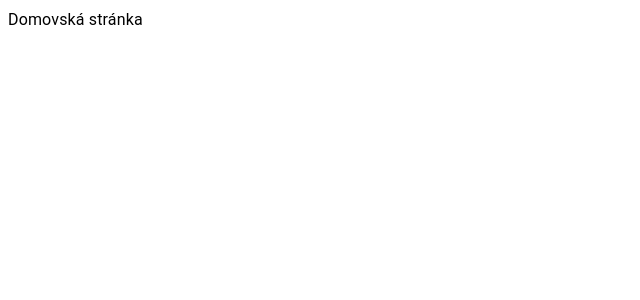
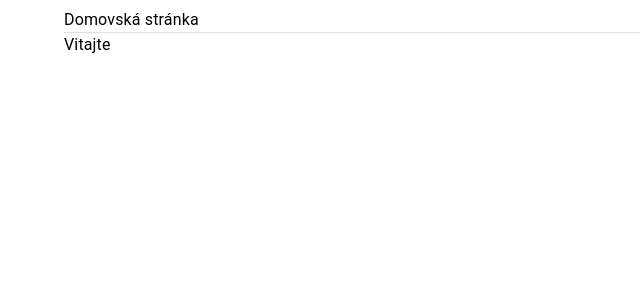
Before and after one commit to Davrleee/insttest, a Next.js app: page / in a window 1280 px wide. Shown: the top 300 px of the page, without its empty margins (0-640 px from the left). Built offline with nearby package versions, Linux system fonts and the light colour scheme.

Commit message:
updated home page

```diff
--- a/src/app/(home)/page.tsx
+++ b/src/app/(home)/page.tsx
@@ -2,13 +2,21 @@
 // src/app/(home)/page.tsx
 
 
+import  Divider  from "@mui/material/Divider";
+import  Container  from "@mui/material/Container";
 import  Typography  from "@mui/material/Typography";
+
+export const metadata = { title: "Domov | Insta Main"}
 
 export default function Home() {
 
   return (
+    <Container>
+      <Typography> Domovská stránka </Typography>
+      <Divider></Divider>
+      <Typography> Vitajte </Typography>
+    </Container>
 
-      <Typography> Domovská stránka </Typography>
 
 
   );
```
